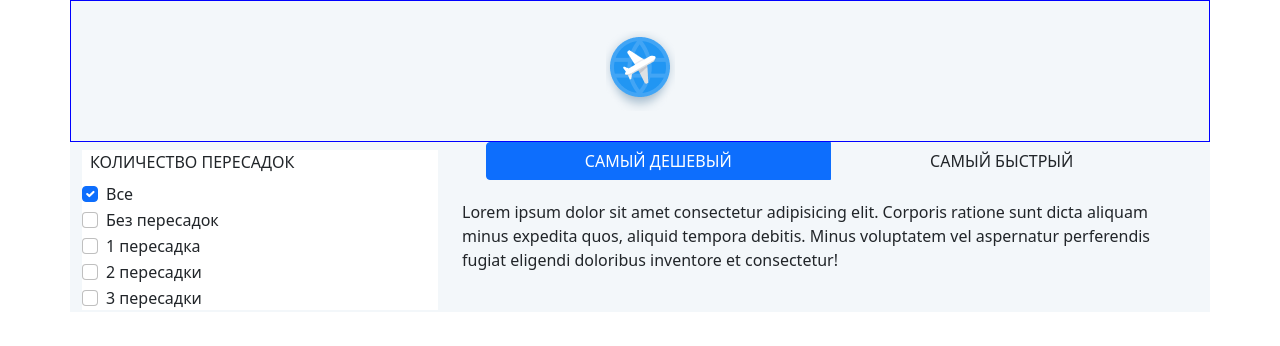
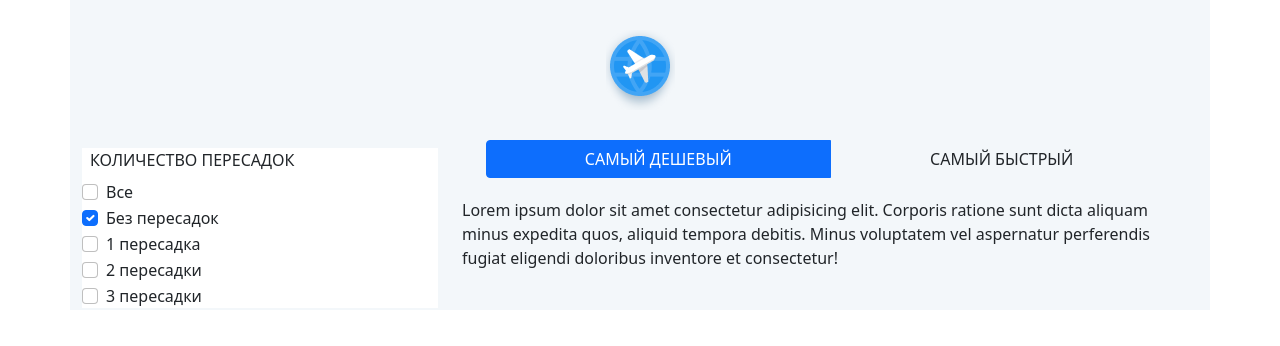
Before and after one commit to LLPeterX/hexlet-aviasales, a React (Create React App) app: page / in a window 1280 px wide. Shown: the top 346 px of the page. Built offline with nearby package versions, Linux system fonts and the light colour scheme.

Commit message:
TransferSelector - done

```diff
--- a/src/App.css
+++ b/src/App.css
@@ -1,5 +1,5 @@
 .header {
-  border: 1px solid blue;
+  /* border: 1px solid blue; */
   display: flex;
   justify-content: center;
   padding: 30px;
--- a/src/App.tsx
+++ b/src/App.tsx
@@ -8,18 +8,15 @@ import ITransferFilter from './types/transferFilter';
 
 
 const initialTransfersState: ITransferFilter = {
-  "all": true,
-  "0": false,
+  "all": false,
+  "0": true,
   "1": false,
   "2": false,
   "3": false
 };
 
 
-
-
 function App() {
-
   // state for switch price/speed
   const [routeFilter, setRouteFilter] = useState('price'); // 'price' or 'speed'
   //state for transfers/transshipment
@@ -35,14 +32,13 @@ function App() {
   }
 
   const handleSelectTransfers = (count: string) => {
-    console.log('set tr=', count);
     const newTrans: ITransferFilter = { ...transfers };
     switch (count) {
       case 'all':
         newTrans['all'] = !transfers['all'];
-        if (transfers['all']) {
-          // when on, turn off any other chekboxes
-          newTrans['0'] = newTrans['1'] = newTrans['2'] = newTrans['3'] = false;
+        if (newTrans['all']) {
+          // when on, turn on any other chekboxes
+          newTrans['0'] = newTrans['1'] = newTrans['2'] = newTrans['3'] = true;
         } else {
           //when off, then enable only '0'
           newTrans['0'] = true;
@@ -52,6 +48,7 @@ function App() {
       case '1':
       case '2':
       case '3':
+        newTrans['all'] = false;
         newTrans[count] = !transfers[count];
         break;
       default:
@@ -59,8 +56,6 @@ function App() {
 
         return;
     }
-    console.log('newTr = ', newTrans);
-
     setTransfers(newTrans);
   }
 
--- a/src/components/TransferSelector.tsx
+++ b/src/components/TransferSelector.tsx
@@ -7,12 +7,11 @@ interface IHandler {
 }
 
 interface IProps {
-  transfers: ITransferFilter | null,
+  transfers: ITransferFilter,
   onSelectTransfers: IHandler
 };
 
-export default function TransferSelector({ transfers, onSelectTransfers }: IProps): JSX.Element {
-  console.log('draw  TransferSelector with', transfers);
+function TransferSelector({ transfers, onSelectTransfers }: IProps): JSX.Element {
   return (
     <div className="form-transfer">
       <div className="form-header">КОЛИЧЕСТВО ПЕРЕСАДОК</div>
@@ -22,8 +21,8 @@ export default function TransferSelector({ transfers, onSelectTransfers }: IProp
           className="form-check-input"
           type="checkbox"
           onChange={() => onSelectTransfers('all')}
-          defaultChecked={true}
-          name="all"
+          checked={transfers['all']}
+          value="all"
         />
         <label className="form-check-label" htmlFor="chk_all">Все</label>
       </div>
@@ -34,8 +33,8 @@ export default function TransferSelector({ transfers, onSelectTransfers }: IProp
           className="form-check-input"
           type="checkbox"
           onChange={() => onSelectTransfers('0')}
-          defaultChecked={false}
-          name="0"
+          checked={transfers['0']}
+          value="0"
         />
         <label className="form-check-label" htmlFor="chk_0">Без пересадок</label>
       </div>
@@ -44,8 +43,10 @@ export default function TransferSelector({ transfers, onSelectTransfers }: IProp
         <input className="form-check-input"
           type="checkbox"
           id="chk_1"
-          name="1"
+          value="1"
           onChange={() => onSelectTransfers('1')}
+          checked={transfers['1']}
+
         />
         <label className="form-check-label" htmlFor="chk_1">1 пересадка</label>
       </div>
@@ -54,8 +55,9 @@ export default function TransferSelector({ transfers, onSelectTransfers }: IProp
         <input className="form-check-input"
           type="checkbox"
           id="chk_2"
-          name="2"
+          value="2"
           onChange={() => onSelectTransfers('2')}
+          checked={transfers['2']}
         />
         <label className="form-check-label" htmlFor="chk_2">2 пересадки</label>
       </div>
@@ -64,8 +66,9 @@ export default function TransferSelector({ transfers, onSelectTransfers }: IProp
         <input className="form-check-input"
           type="checkbox"
           id="chk_3"
-          name="3"
+          value="3"
           onChange={() => onSelectTransfers('3')}
+          checked={transfers['3']}
         />
         <label className="form-check-label" htmlFor="chk_3">3 пересадки</label>
       </div>
@@ -73,3 +76,5 @@ export default function TransferSelector({ transfers, onSelectTransfers }: IProp
 
   )
 }
+
+export default React.memo(TransferSelector);
```
